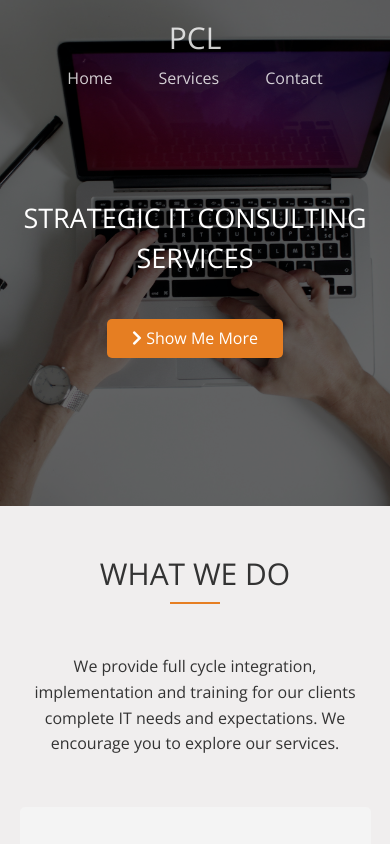
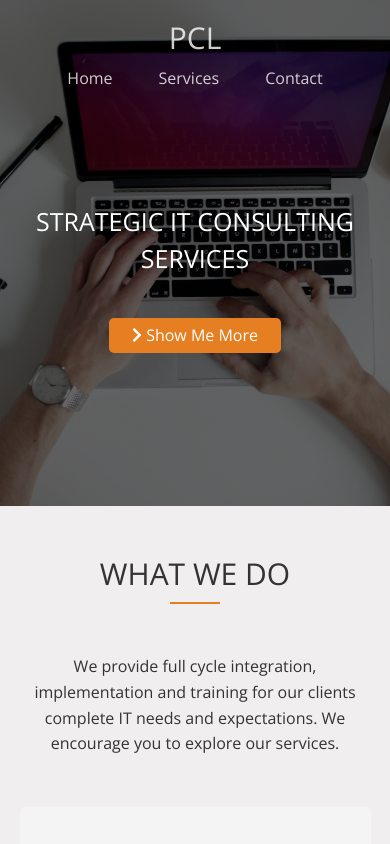
Before and after one commit to oluwakemi-dada/pomade, a plain HTML site: page index.html in a window 390 px wide. Shown: the top 844 px of the page. Drawn offline with nearby package versions, Linux system fonts and the light colour scheme.

```diff
--- a/css/style.css
+++ b/css/style.css
@@ -258,7 +258,7 @@ img {
   }
 
   .hero .content h1 {
-    font-size: 27px;
+    font-size: 25px;
     line-height: 1.5;
     margin:50px 0 40px;
   }
@@ -268,7 +268,8 @@ img {
   }
 
   .btn {
-    padding: 7px 25px;
+    font: 15px;
+    padding: 5px 23px;
   }
 
   .flex-items {
```
